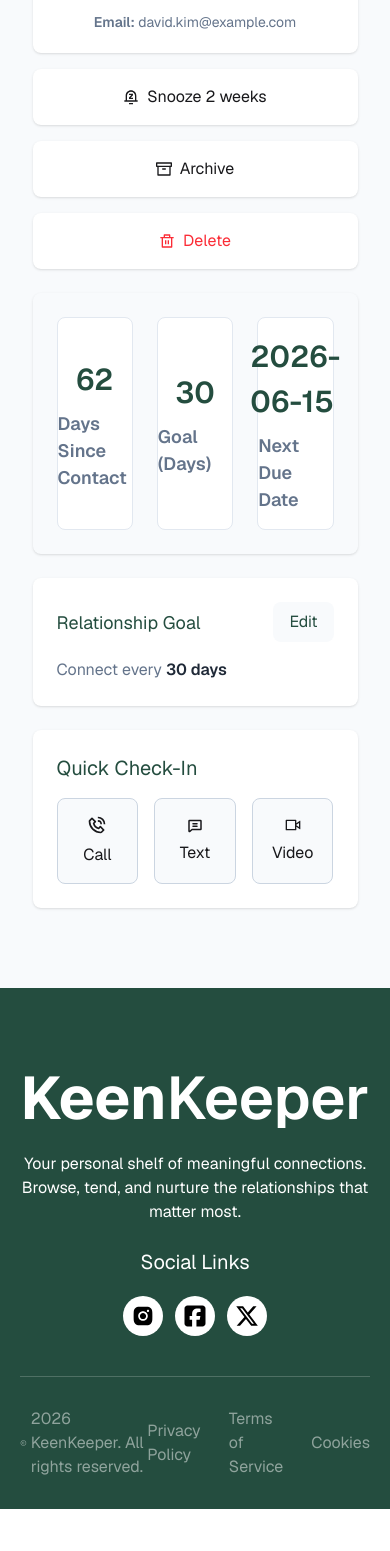
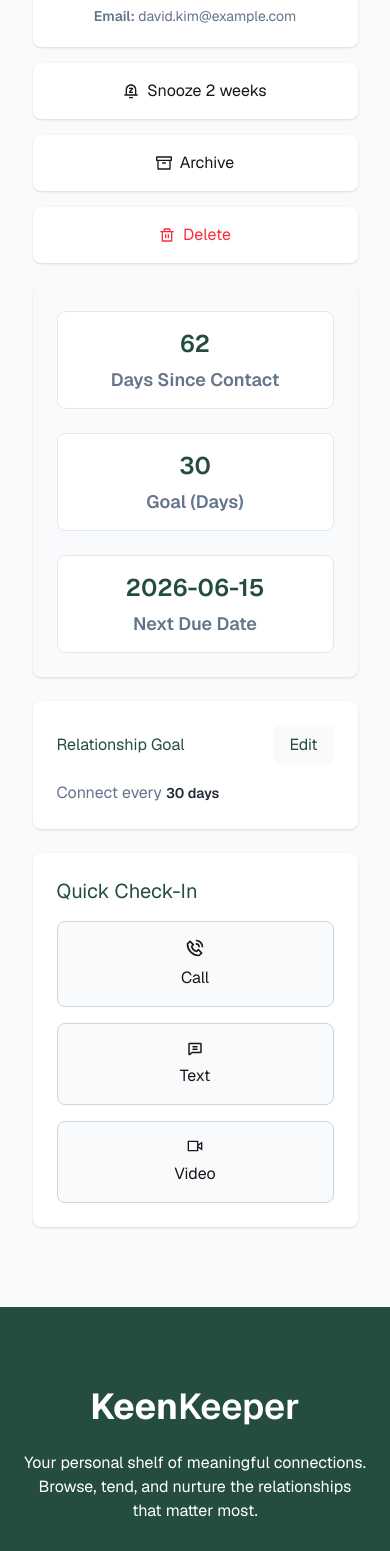
Before and after one commit to MstIsratJahanAnika/PH-A7-Keen-Keeper, a React (Vite) app: page /friends/1 in a window 390 px wide. Shown: the part 432-1983 px from the top of the page. Before the commit the page ends 1941 px from the top, so only its background shows below. Built offline with nearby package versions, Linux system fonts and the light colour scheme.

Commit message:
responsiveness added

```diff
--- a/src/components/footer/Footer.jsx
+++ b/src/components/footer/Footer.jsx
@@ -6,8 +6,8 @@
     return (
         <div className="mt-[80px] bg-[#244D3F] text-white pt-[80px] pb-[30px]">
             <div className="text-center">
-                <div className="space-y-6 mb-6">
-                    <h2 className="text-6xl font-semibold"><span className="font-bold">Keen</span>Keeper</h2>
+                <div className="space-y-6 mb-6 px-6 md:px-0">
+                    <h2 className="text-4xl md:text-5xl lg:text-6xl font-semibold"><span className="font-bold">Keen</span>Keeper</h2>
                     <p>Your personal shelf of meaningful connections. Browse, tend, and nurture the relationships that matter most.</p>
                 </div>
                 <div className="space-y-5">
@@ -32,10 +32,10 @@
             <div className="px-5 mt-[40px]">
                 <hr className="border-[#FAFAFA]/20" />
             </div>
-            <div className="text-[#FAFAFA]/50 flex justify-between items-center mt-7.5 px-5">
-                <p className="flex items-center gap-1"><MdCopyright />2026 KeenKeeper. All rights reserved.</p>
+            <div className="text-[#FAFAFA]/50 flex justify-between items-center mt-7.5 px-7 md:px-5">
+                <p className="flex text-[14px] md:text-[16px] items-center gap-1"><MdCopyright />2026 KeenKeeper. All rights reserved.</p>
 
-                <ul className="flex justify-between items-center gap-7">
+                <ul className="flex justify-between text-[14px] md:text-[16px] items-center gap-7">
                     <li>Privacy Policy</li>
                     <li>Terms of Service</li>
                     <li>Cookies</li>
--- a/src/pages/homePage/DetailPage.jsx
+++ b/src/pages/homePage/DetailPage.jsx
@@ -120,7 +120,7 @@
                             ))
                         }
                     </p>
-                    <p className="text-[#64748B] my-3">{bio}</p>
+                    <p className="text-[#64748B] text-[14px] md:text-[16px] my-3">{bio}</p>
                     <p className="text-[#64748B] text-[14px]"><span className="font-semibold">Email:</span> {email}</p>
                 </div>
 
@@ -138,18 +138,18 @@
             </div>
 
             <div className="flex-1 space-y-6">
-                <div className="grid grid-cols-3 gap-6 shadow rounded-lg p-6">
-                    <div className="flex flex-col items-center justify-center gap-2 border bg-white border-[#E2E8F0] rounded-lg py-4 text-[#244D3F] font-semibold text-[30px]">
+                <div className="grid grid-cols-1 md:grid-cols-3 gap-6 shadow rounded-lg p-6">
+                    <div className="flex flex-col items-center justify-center gap-2 border bg-white border-[#E2E8F0] rounded-lg py-4 text-[#244D3F] font-semibold text-2xl md:text-[30px]">
                         {days_since_contact}
                         <span className="text-[#64748B] text-[18px]">Days Since Contact</span>
                     </div>
 
-                    <div className="flex flex-col items-center justify-center gap-2 border bg-white border-[#E2E8F0] rounded-lg py-4 text-[#244D3F] font-semibold text-[30px]">
+                    <div className="flex flex-col items-center justify-center gap-2 border bg-white border-[#E2E8F0] rounded-lg py-4 text-[#244D3F] font-semibold text-2xl md:text-[30px]">
                         {goal}
                         <span className="text-[#64748B] text-[18px]">Goal (Days)</span>
                     </div>
 
-                    <div className="flex flex-col items-center justify-center gap-2 border bg-white border-[#E2E8F0] rounded-lg py-4 text-[#244D3F] font-semibold text-[30px]">
+                    <div className="flex flex-col items-center justify-center gap-2 border bg-white border-[#E2E8F0] rounded-lg py-4 text-[#244D3F] font-semibold text-2xl md:text-[30px]">
                         {next_due_date}
                         <span className="text-[#64748B] text-[18px]">Next Due Date</span>
                     </div>
@@ -157,17 +157,17 @@
 
                 <div className="bg-white shadow rounded-lg p-6 space-y-4">
                     <div className="flex justify-between items-center">
-                        <h4 className="text-[18px] text-[#244D3F]">Relationship Goal</h4>
+                        <h4 className="text-[16px] md:text-[18px] text-[#244D3F]">Relationship Goal</h4>
                         <button className="bg-[#F8FAFC] text-[#244D3F] py-2 px-4 rounded-lg hover:bg-[#dde0e5] cursor-pointer">
                             Edit
                         </button>
                     </div>
-                    <p className="text-[#64748B]">Connect every <span className="font-semibold text-[#1F2937]">{goal} days</span></p>
+                    <p className="text-[#64748B]">Connect every <span className="text-[14px] md:text-[18px] font-semibold text-[#1F2937]">{goal} days</span></p>
                 </div>
 
                 <div className="bg-white shadow rounded-lg p-6 space-y-4">
                     <h3 className="text-[#244D3F] text-xl">Quick Check-In</h3>
-                    <div className="grid grid-cols-3 gap-4">
+                    <div className="grid grid-cols-1 md:grid-cols-3 gap-4">
                         <p onClick={handleCallingFriend} className="py-4 bg-[#F8FAFC] border border-[#CBD5E1] rounded-lg flex flex-col items-center justify-center gap-2 hover:bg-[#dde0e5] cursor-pointer"><BiPhoneCall className="text-xl" />Call</p>
                         <p onClick={handleTextingFriend} className="py-4 bg-[#F8FAFC] border border-[#CBD5E1] rounded-lg flex flex-col items-center justify-center gap-2 hover:bg-[#dde0e5] cursor-pointer"><PiChatTextBold />Text</p>
                         <p onClick={handleVideoCallFriend} className="py-4 bg-[#F8FAFC] border border-[#CBD5E1] rounded-lg flex flex-col items-center justify-center gap-2 hover:bg-[#dde0e5] cursor-pointer"><RiVideoOnLine />Video</p>
--- a/src/pages/homePage/HomePage.jsx
+++ b/src/pages/homePage/HomePage.jsx
@@ -1,6 +1,5 @@
 import { GoPlus } from "react-icons/go";
 import StateCard from "./StateCard";
-import { useEffect, useState } from "react";
 import AllFriends from "./allFriendsSection/AllFriends";
 import useFriendsData from "./customHookDataFetching/useFriendsData";
 
@@ -50,7 +49,7 @@
     return (
         <div className="container mx-auto mt-20 space-y-10 w-9/12">
             <div className="text-center space-y-4 flex flex-col justify-center items-center">
-                <h2 className="text-[#1F2937] font-bold text-5xl">Friends to keep close in your life</h2>
+                <h2 className="text-[#1F2937] font-bold text-3xl md:text-4xl lg:text-5xl">Friends to keep close in your life</h2>
 
                 <p className="text-[#64748B]">Your personal shelf of meaningful connections. Browse, tend, and nurture the <br />
                     relationships that matter most.
@@ -59,7 +58,7 @@
                 <button className="bg-[#244D3F] p-3 rounded-sm flex justify-center items-center text-white mt-4 cursor-pointer"><GoPlus />Add a Friend</button>
             </div>
 
-            <div className="grid grid-cols-4 gap-6 mb-10">
+            <div className="grid grid-cols-2  md:grid-cols-4 gap-6 mb-10">
 
                 {stateData.map((state) => (
                     <StateCard key={state.id} value={state.value} title={state.title}></StateCard>
--- a/src/pages/homePage/StateCard.jsx
+++ b/src/pages/homePage/StateCard.jsx
@@ -5,7 +5,7 @@
         {value}
       </h3>
 
-      <p className="text-[#64748B] text-[18px]">
+      <p className="text-[#64748B] text-[14px] md:text-[18px]">
         {title}
       </p>
     </div>
--- a/src/pages/homePage/allFriendsSection/AllFriends.jsx
+++ b/src/pages/homePage/allFriendsSection/AllFriends.jsx
@@ -1,7 +1,7 @@
 import { HashLoader } from "react-spinners";
 import EachFriendCard from "./eachFriendCard/EachFriendCard";
 
-const AllFriends = ({ allFriendsData, setAllFriendsData, isLoading, setIsLoading }) => {
+const AllFriends = ({ allFriendsData, isLoading, }) => {
     return (
         <div className="font-semibold text-2xl space-y-4 container mx-auto mt-20">
 
@@ -9,7 +9,7 @@
                 isLoading ? (<div className="flex justify-center items-center min-h-screen"><HashLoader color="#244D3F" /></div>) :
                     (<>
                         <h2>Your Friends</h2>
-                        <div className="grid grid-cols-4 gap-4 mt-6">
+                        <div className="grid sm:grid-cols-1 md:grid-cols-2 lg:grid-cols-4 gap-4 mt-6">
 
                             {
                                 allFriendsData.map(friend => (
--- a/src/pages/statsPage/StatsPage.jsx
+++ b/src/pages/statsPage/StatsPage.jsx
@@ -39,9 +39,9 @@
 
     return (
         <div>
-            <h2 className="text-5xl font-bold text-[#1F2937]">Friendship Analytics</h2>
+            <h2 className="text-4xl md:text-5xl font-bold text-[#1F2937]">Friendship Analytics</h2>
 
-            <div className="my-20 rounded-md border border-slate-300 py-10 container mx-auto px-20 bg-white">
+            <div className="my-20 rounded-md border border-slate-300 py-10 container mx-auto px-10 md:px-20 bg-white">
                 <h3 className="text-[#244D3F] font-semibold my-6">By Interaction Type</h3>
 
                 {
--- a/src/pages/timeLinePage/callingInfos/CallingInfos.jsx
+++ b/src/pages/timeLinePage/callingInfos/CallingInfos.jsx
@@ -26,8 +26,8 @@
             </span>
 
             <div>
-                <p className="text-[18px] text-[#64748B]"><span className="font-semibold text-lg text-[#244D3F]">Call With</span> {name}</p>
-                <p className="text-[16px] text-[#64748B]">{currentDate}</p>
+                <p className="text-[16px] md:text-[18px] text-[#64748B]"><span className="font-semibold text-lg text-[#244D3F]">Call With</span> {name}</p>
+                <p className="text-[14px] md:text-[16px] text-[#64748B]">{currentDate}</p>
             </div>
         </div>
     );
--- a/src/pages/timeLinePage/textingInfos/TextingInfos.jsx
+++ b/src/pages/timeLinePage/textingInfos/TextingInfos.jsx
@@ -25,8 +25,8 @@
             </span>
 
             <div>
-                <p className="text-[18px] text-[#64748B]"><span className="font-semibold text-lg text-[#244D3F]">Text With</span> {name}</p>
-                <p className="text-[16px] text-[#64748B]">{currentDate}</p>
+                <p className="text-[16px] md:text-[18px] text-[#64748B]"><span className="font-semibold text-lg text-[#244D3F]">Text With</span> {name}</p>
+                <p className="text-[16px] md:text-[16px] text-[#64748B]">{currentDate}</p>
             </div>
         </div>
     );
--- a/src/pages/timeLinePage/videoCallInfos/VideoCallInfos.jsx
+++ b/src/pages/timeLinePage/videoCallInfos/VideoCallInfos.jsx
@@ -25,8 +25,8 @@
             </span>
 
             <div>
-                <p className="text-[18px] text-[#64748B]"><span className="font-semibold text-lg text-[#244D3F]">Video Call With</span> {name}</p>
-                <p className="text-[16px] text-[#64748B]">{currentDate}</p>
+                <p className="text-[16px] md:text-[18px] text-[#64748B]"><span className="font-semibold text-lg text-[#244D3F]">Video Call With</span> {name}</p>
+                <p className="text-[16px] md:text-[16px] text-[#64748B]">{currentDate}</p>
             </div>
         </div>
     );
```
Also changed, not shown: src/pages/timeLinePage/TimeLinePage.jsx (+4 -4 lines).
